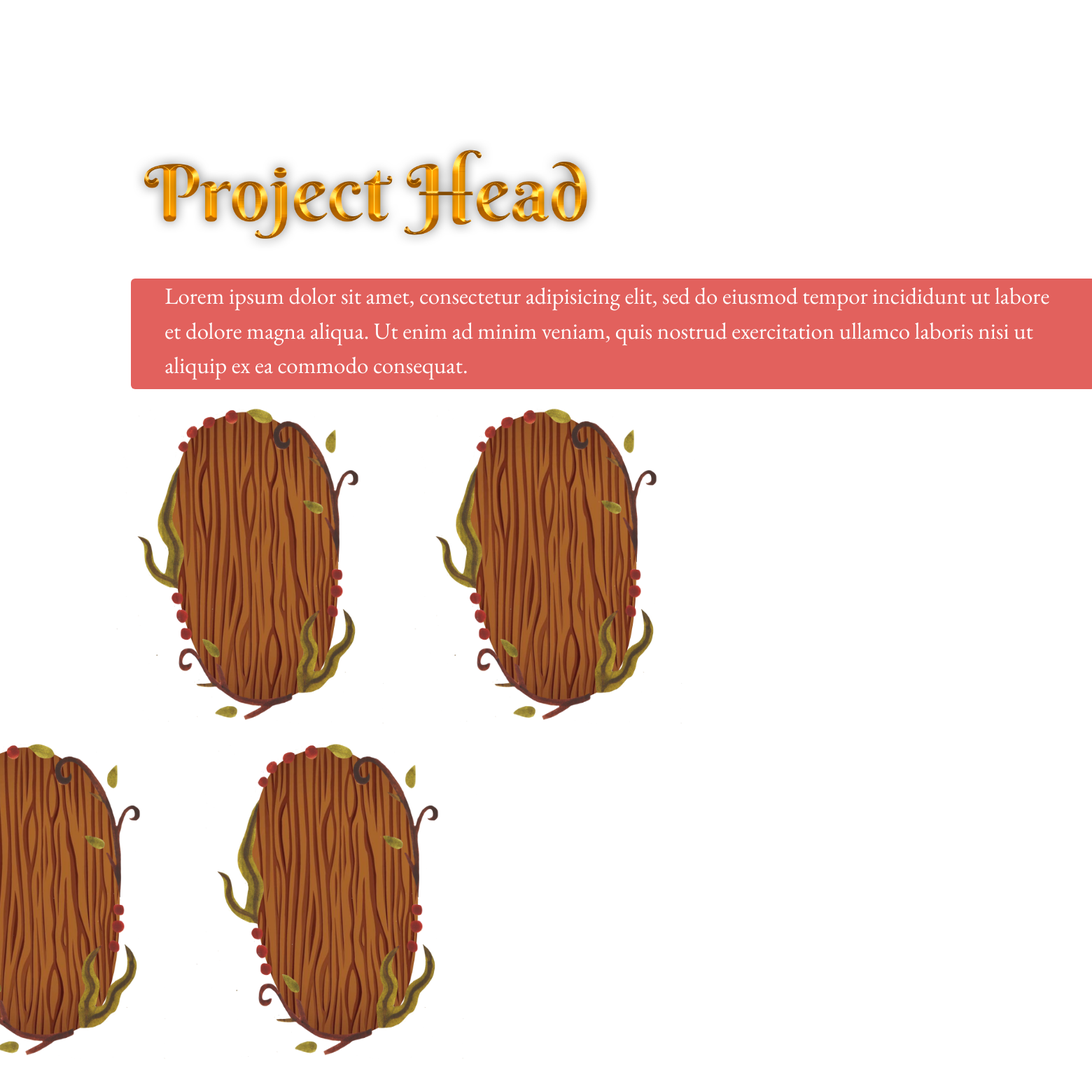
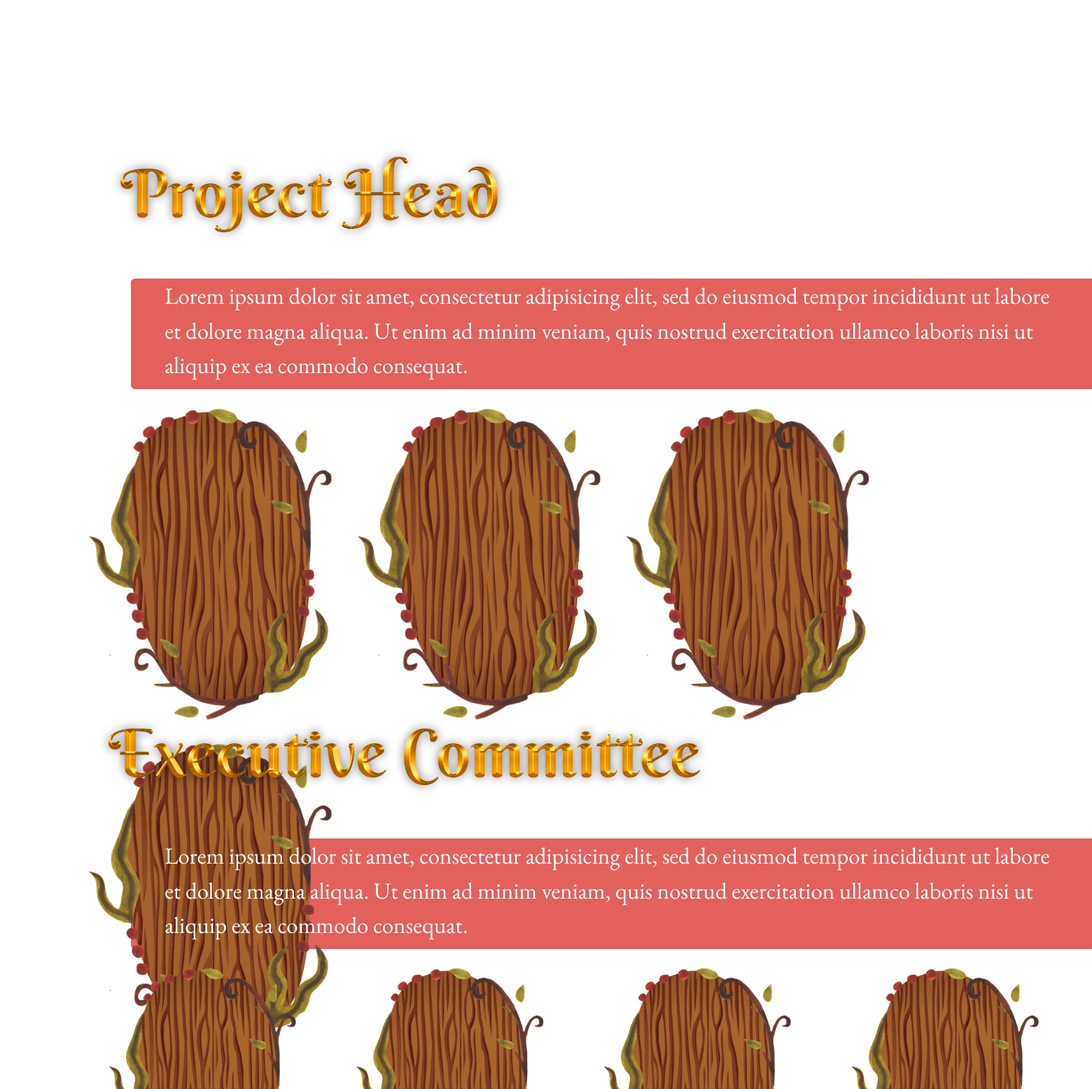
Before and after one commit to rafgabarceo/ARW2022, a PHP site: page /php/comm_page.php in a window 1560 px wide. Shown: the part 1416-2972 px from the top of the page at 70% size. Before the commit the page ends 2929 px from the top, so only its background shows below. Run offline with PHP 8.4, Linux system fonts and the light colour scheme; some libraries are stand-ins or nearby versions.

Commit message:
Added new sections to cencomm

```diff
--- a/css/comm.css
+++ b/css/comm.css
@@ -1,21 +1,63 @@
 .headerPic {
     /* position: absolute; */
-    width: 1283px;
+    width: 100%;
     object-fit: cover;
     height: 190px;
 }
 
 .headerPicLeft {
     /* position: absolute; */
-    width: 1283px;
+    width: 70%;
     object-fit: cover;
     height: 190px;
-    margin: 0 0 0 -94px;
     overflow: hidden;
 }
 
 .commPic {
     margin: 25px 0 0 0;
-    width: 734px;
+    object-fit: cover;
+    width: 380px;
     height: 454px;
 }
+
+.execommPic {
+    margin: 25px 0 0 0;
+    object-fit: cover;
+    width: 350px;
+    height: 350px;
+}
+
+/* for moving background */
+#videoBG {
+    position: fixed;
+    z-index: -1;
+}
+/* @media (min-aspect-ratio: 16/9) {
+    #videoBG {
+        width: 100%;
+        height: auto;
+    }
+} */
+
+/* @media (max-aspect-ratio: 16/9) {
+    #videoBG {
+
+        width: 100%;
+
+        overflow: visible;
+        position: absolute;
+        top: 100px;
+        left: -100%;
+        height: 100%;
+    }
+} */
+
+@media (max-width: 767px) {
+    #videoBG {
+        display: none;
+    }
+    body {
+        background: url('../assets/background/comm_bg.png');
+        background-size: cover;
+    }
+}
--- a/css/style.css
+++ b/css/style.css
@@ -64,45 +64,6 @@
     background-color: #f1f1f1;
   }
 
-
-/* for moving background */
-#videoBG {
-    position: fixed;
-    z-index: -1;
-}
-/* @media (min-aspect-ratio: 16/9) {
-    #videoBG {
-        width: 100%;
-        height: auto;
-    }
-} */
-
-/* @media (max-aspect-ratio: 16/9) {
-    #videoBG {
-
-        width: 100%;
-
-        overflow: visible;
-        position: absolute;
-        top: 100px;
-        left: -100%;
-        height: 100%;
-    }
-} */
-
-@media (max-width: 767px) {
-    #videoBG {
-        display: none;
-    }
-    body {
-        background: url('../assets/background/comm_bg.png');
-        background-size: cover;
-    }
-}
-
-
-
-
 #desktop-slideshow{
     position: relative !important;
     left: 15rem !important;
--- a/php/comm_page.php
+++ b/php/comm_page.php
@@ -33,22 +33,50 @@
 
     <!-- SECTION 3: PROJECT HEADS -->
     <section  class = "d-none d-lg-block" style = "height: 100vh;">
-        <img class = "headerPicLeft" src="../assets/arw_cencomm/phead.png" style="z-index: 3;" alt="">
+        <img class = "headerPicLeft" src="../assets/arw_cencomm/phead.png" style="z-index: 3; margin: 0 0 0 -5.34%;" alt="">
         <div class="rounded text-white text-xl-left mt-4" style = "width: 1378px; height: 158px; margin-left: 12%; background: rgba(216, 45, 39, 0.75);" >
             <p class = "mx-5" style = "font-family: 'EB Garamond'; font-size:33px;">Lorem ipsum dolor sit amet, consectetur adipisicing elit, sed do eiusmod tempor incididunt ut labore et dolore magna aliqua. Ut enim ad minim veniam, quis nostrud exercitation ullamco laboris nisi ut aliquip ex ea commodo consequat.</p>
         </div>
-        <span>
+        <div class = "flex" style = "margin-left: 8%">
             <img class = "commPic" src="../assets/arw_cencomm/cencomm.png" style="z-index: 3;" alt="">
-        </span>
-        <span>
-            <img class = "commPic" src="../assets/arw_cencomm/cencomm.png" style="z-index: 3; margin-left: -20%;" alt="">
-        </span>
-        <span>
-            <img class = "commPic" src="../assets/arw_cencomm/cencomm.png" style="z-index: 3; margin-left: -20%;" alt="">
-        </span>
-        <span>
-            <img class = "commPic" src="../assets/arw_cencomm/cencomm.png" style="z-index: 3; margin-left: -20%;" alt="">
-        </span>
+            <img class = "commPic" src="../assets/arw_cencomm/cencomm.png" style="z-index: 3;" alt="">
+            <img class = "commPic" src="../assets/arw_cencomm/cencomm.png" style="z-index: 3;" alt="">
+            <img class = "commPic" src="../assets/arw_cencomm/cencomm.png" style="z-index: 3;" alt="">
+        </div>
+    </section>
+
+    <!-- SECTION 4: EXECUTIVES COMMITTEEE -->
+    <section  class = "d-none d-lg-block">
+        <img class = "headerPicLeft" src="../assets/arw_cencomm/execcomm.png" style="z-index: 3; margin: 0 0 0 3.34%;" alt="">
+        <div class="rounded text-white text-xl-left mt-4" style = "width: 1378px; height: 158px; margin-left: 12%; background: rgba(216, 45, 39, 0.75);" >
+            <p class = "mx-5" style = "font-family: 'EB Garamond'; font-size:33px;">Lorem ipsum dolor sit amet, consectetur adipisicing elit, sed do eiusmod tempor incididunt ut labore et dolore magna aliqua. Ut enim ad minim veniam, quis nostrud exercitation ullamco laboris nisi ut aliquip ex ea commodo consequat.</p>
+        </div>
+        <div class = "flex" style = "margin-left: 8%">
+            <img class = "execommPic" src="../assets/arw_cencomm/cencomm.png" style="z-index: 3;" alt="">
+            <img class = "execommPic" src="../assets/arw_cencomm/cencomm.png" style="z-index: 3;" alt="">
+            <img class = "execommPic" src="../assets/arw_cencomm/cencomm.png" style="z-index: 3;" alt="">
+            <img class = "execommPic" src="../assets/arw_cencomm/cencomm.png" style="z-index: 3;" alt="">
+
+            <img class = "execommPic" src="../assets/arw_cencomm/cencomm.png" style="z-index: 3;" alt="">
+            <img class = "execommPic" src="../assets/arw_cencomm/cencomm.png" style="z-index: 3;" alt="">
+            <img class = "execommPic" src="../assets/arw_cencomm/cencomm.png" style="z-index: 3;" alt="">
+            <img class = "execommPic" src="../assets/arw_cencomm/cencomm.png" style="z-index: 3;" alt="">
+
+            <img class = "execommPic" src="../assets/arw_cencomm/cencomm.png" style="z-index: 3;" alt="">
+            <img class = "execommPic" src="../assets/arw_cencomm/cencomm.png" style="z-index: 3;" alt="">
+            <img class = "execommPic" src="../assets/arw_cencomm/cencomm.png" style="z-index: 3;" alt="">
+            <img class = "execommPic" src="../assets/arw_cencomm/cencomm.png" style="z-index: 3;" alt="">
+        </div>
+        <div style = "height:20vh"></div>
+    </section>
+
+    <!-- SECTION 5: EXECUTIVES-->
+    <section  class = "d-none d-lg-block" style = "height: 100vh;">
+        <img class = "headerPicLeft" src="../assets/arw_cencomm/exec.png" style="z-index: 3; margin: 0 0 0 -8.34%;" alt="">
+        <div class="rounded text-white text-xl-left mt-4" style = "width: 1378px; height: 158px; margin-left: 12%; background: rgba(216, 45, 39, 0.75);" >
+            <p class = "mx-5" style = "font-family: 'EB Garamond'; font-size:33px;">Lorem ipsum dolor sit amet, consectetur adipisicing elit, sed do eiusmod tempor incididunt ut labore et dolore magna aliqua. Ut enim ad minim veniam, quis nostrud exercitation ullamco laboris nisi ut aliquip ex ea commodo consequat.</p>
+        </div>
+        <div style = "border-radius: 30px; background: rgba(216, 45, 39, 0.75);"> SDDAWDADW</div>
     </section>
 
     </body>
--- a/php/faq.php
+++ b/php/faq.php
@@ -40,12 +40,12 @@
             <div class = "container accordion-container">
                 <button class="accordion">
                     <span class = "QFont">Q: </span>
-                    <span class = "QuestionFont">What is ARW Elite?</span>
+                    <span class = "QuestionFont">Asan ung faqs?</span>
                 </button>
                 <div class="panel">
                     <span class = "QFont">A: </span>
 
-                    <span class = "AFont">Lorem ipsum dolor sit amet, consectetur adipisicing elit, sed do eiusmod tempor incididunt ut labore et dolore magna aliqua. Ut enim ad minim veniam, quis nostrud exercitation ullamco laboris nisi ut aliquip ex ea commodo consequat.</span>
+                    <span class = "AFont">Di ko ren alam boi</span>
 
                     <!-- Spacer -->
                     <p></p>
```
Also changed, not shown: assets/arw_cencomm/exec.png (added), assets/arw_cencomm/execcomm.png (added).
